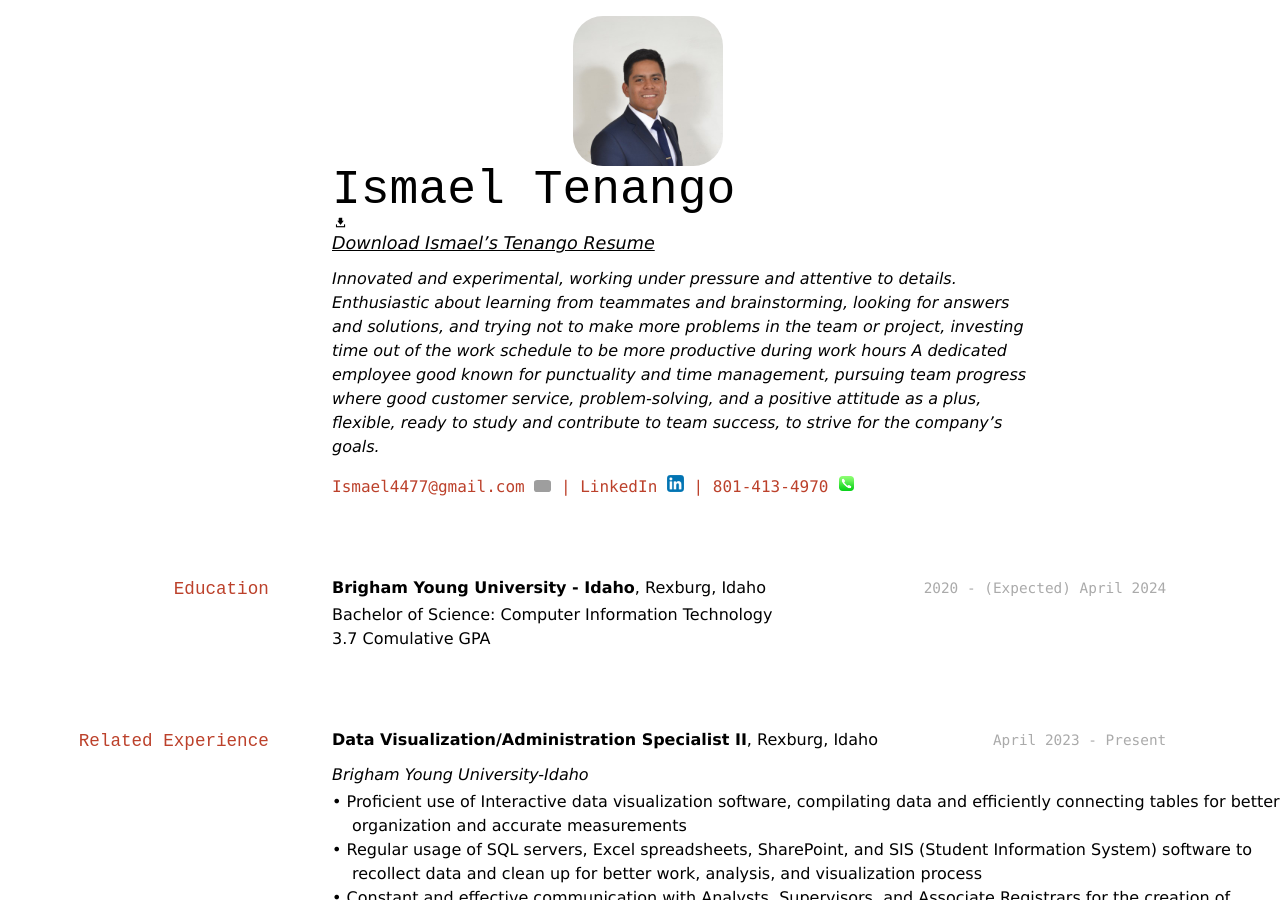
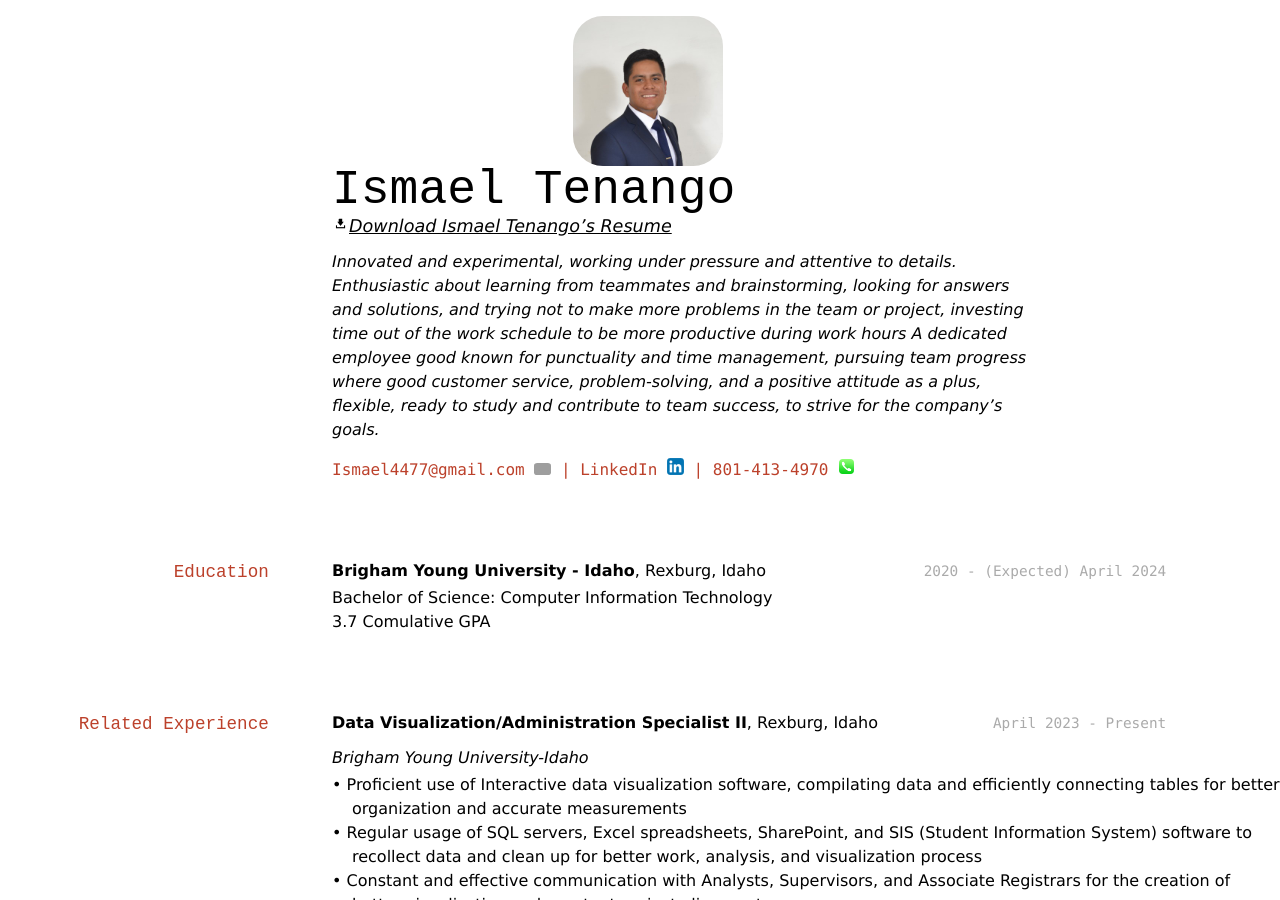
Before and after one commit to ismaeltenango/ismael_resume, a Jekyll site: the page built from docs/index.md, in a window 1280 px wide and 900 px high. Built offline with Jekyll 4.4.1, drawn with Linux system fonts in a browser that asks for light colours; grey boxes are pictures that could not be loaded.

Commit message:
final4.0

```diff
--- a/docs/index.md
+++ b/docs/index.md
@@ -3,13 +3,17 @@
 title: Ismael Tenango
 ---
 <div>
+
+
 <img src="./photo.jpeg" alt="Ismael Tenango photo" style="margin-left: auto; margin-right: auto; display: block; width: 150px;
     border-radius: 20%;">
 </div>
 
+
 # Ismael Tenango
+
 <a href="./IsmaelMoises_TenangoAnaya_Resume.docx" download="Download Ismael' Resume">
-<img src="./download_logo.png" alt="Mail logo" style="display: block; width: 17px; border-radius: 20%;">Download Ismael's Tenango Resume</a>
+<img src="./download_logo.png" alt="Mail logo" style="width: 17px; border-radius: 20%;">Download Ismael Tenango's Resume</a>
 
 _Innovated and experimental, working under pressure and attentive to details. Enthusiastic about learning from teammates and brainstorming, looking for answers and solutions, and trying not to make more problems in the team or project, investing time out of the work schedule to be more productive during work hours
 A dedicated employee good known for punctuality and time management, pursuing team progress where good customer service, problem-solving, and a positive attitude as a plus, flexible, ready to study and contribute to team success, to strive for the company's goals._
```
